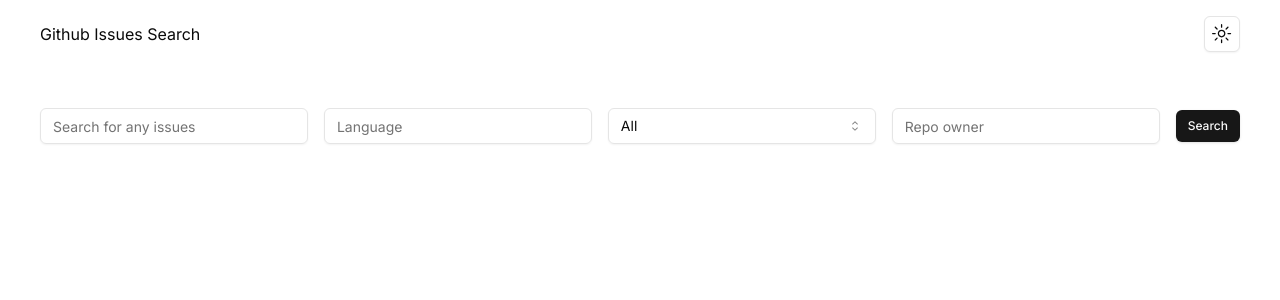
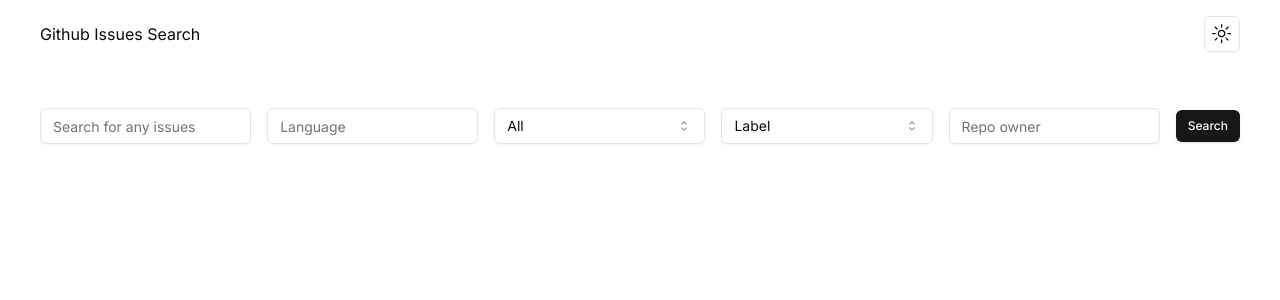
Before and after one commit to ankitk26/Github-Issues-Search, a Next.js app: page / in a window 1280 px wide. Shown: the top 300 px of the page. Built offline with nearby package versions, Linux system fonts and the light colour scheme.

Commit message:
added label filter

```diff
--- a/src/components/SearchBox.tsx
+++ b/src/components/SearchBox.tsx
@@ -18,6 +18,7 @@ export default function SearchBox() {
     language: "",
     state: "all",
     user: "",
+    label: "",
   });
 
   const router = useRouter();
@@ -86,6 +87,24 @@ export default function SearchBox() {
           <SelectItem value="closed">Closed</SelectItem>
         </SelectContent>
       </Select>
+
+      <Select
+        value={queryParams.label}
+        onValueChange={(val) => updateQueryParams("label", val)}
+      >
+        <SelectTrigger>
+          <SelectValue placeholder="Label" />
+        </SelectTrigger>
+        <SelectContent>
+          <SelectItem value="bug">Bug</SelectItem>
+          <SelectItem value="documentation">Documentation</SelectItem>
+          <SelectItem value='"good first issue"'>Good first issue</SelectItem>
+          <SelectItem value="enhancement">Enhancement</SelectItem>
+          <SelectItem value="feature">Feature</SelectItem>
+          <SelectItem value="help wanted">Help wanted</SelectItem>
+        </SelectContent>
+      </Select>
+
       <Input
         value={queryParams.user}
         placeholder="Repo owner"
```
